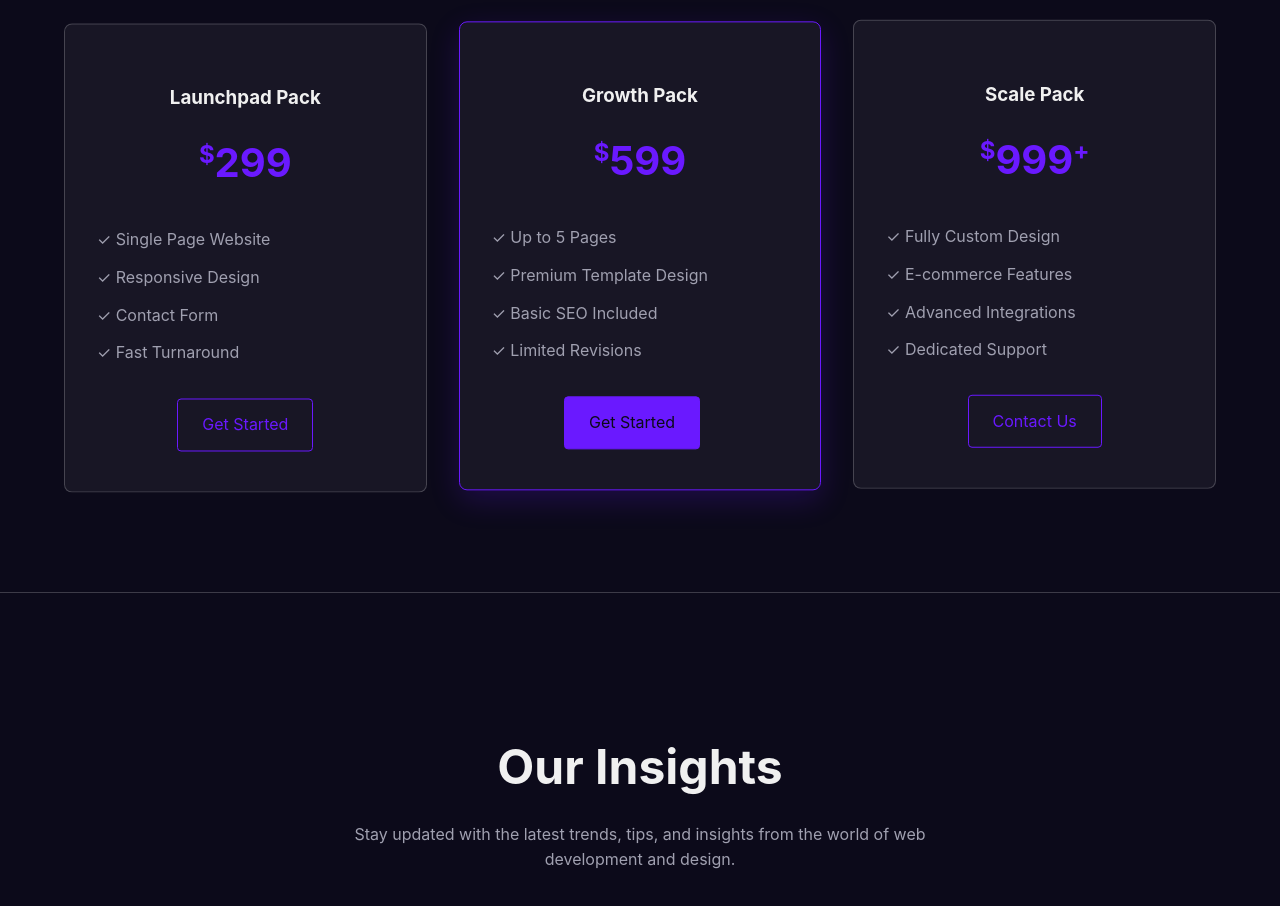
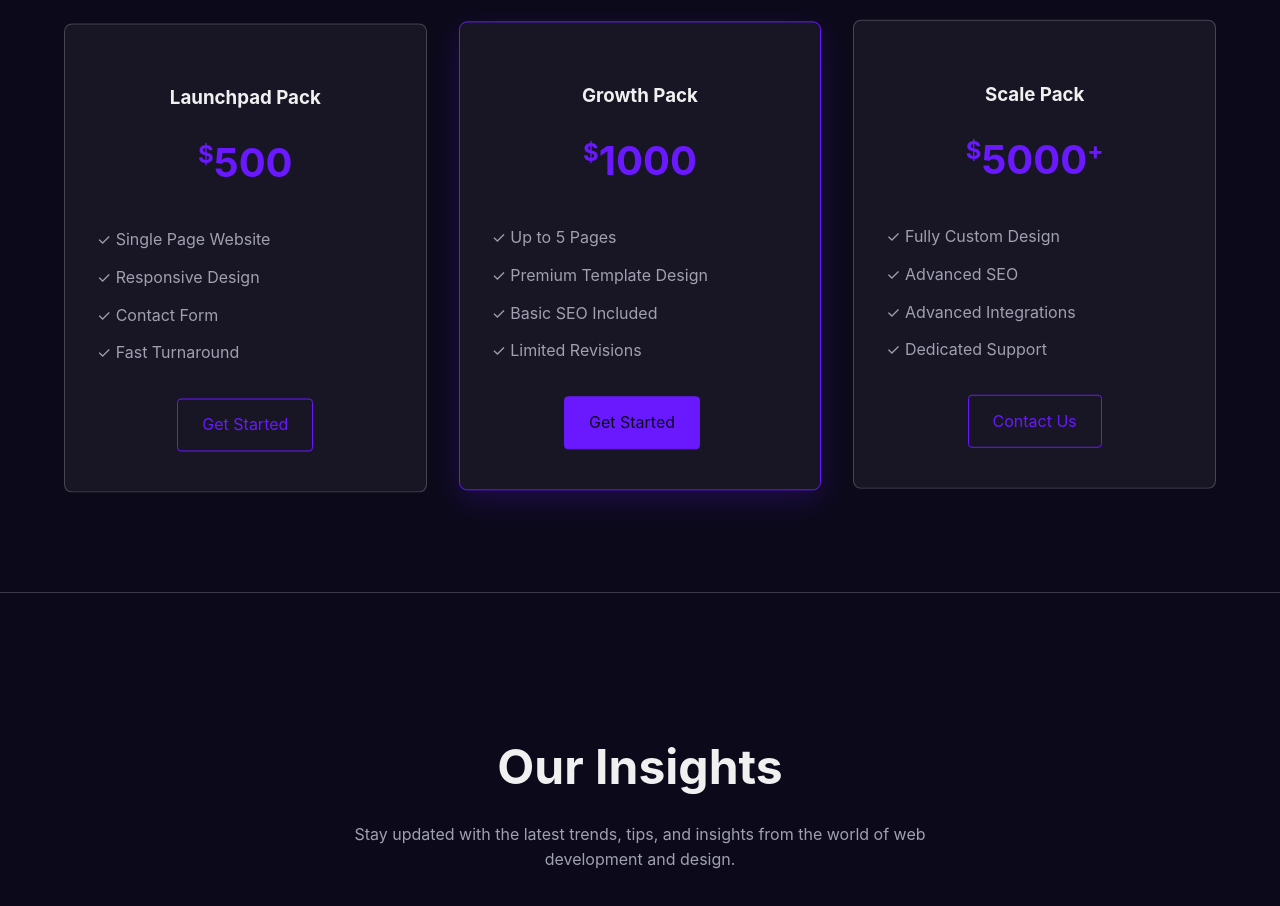
Before and after one commit to finestxxx/portfolio, a plain HTML site: page index.html in a window 1280 px wide. Shown: the part 5480-6386 px from the top of the page. Drawn offline with nearby package versions, Linux system fonts and the light colour scheme; no server answers.

Commit message:
Update index.html

```diff
--- a/index.html
+++ b/index.html
@@ -939,7 +939,7 @@
                 <div class="pricing-grid">
                     <div class="pricing-card">
                         <h3>Launchpad Pack</h3>
-                        <div class="price"><sup>$</sup>299</div>
+                        <div class="price"><sup>$</sup>500</div>
                         <ul>
                             <li>✓ Single Page Website</li>
                             <li>✓ Responsive Design</li>
@@ -950,7 +950,7 @@
                     </div>
                     <div class="pricing-card featured">
                         <h3>Growth Pack</h3>
-                        <div class="price"><sup>$</sup>599</div>
+                        <div class="price"><sup>$</sup>1000</div>
                         <ul>
                             <li>✓ Up to 5 Pages</li>
                             <li>✓ Premium Template Design</li>
@@ -961,10 +961,11 @@
                     </div>
                     <div class="pricing-card">
                         <h3>Scale Pack</h3>
-                        <div class="price"><sup>$</sup>999<sup>+</sup></div>
+                        <div class="price"><sup>$</sup>5000<sup>+</sup></div>
                         <ul>
                             <li>✓ Fully Custom Design</li>
-                            <li>✓ E-commerce Features</li>
+                            <li>✓ Advanced SEO</li>
+
                             <li>✓ Advanced Integrations</li>
                             <li>✓ Dedicated Support</li>
                         </ul>
```
